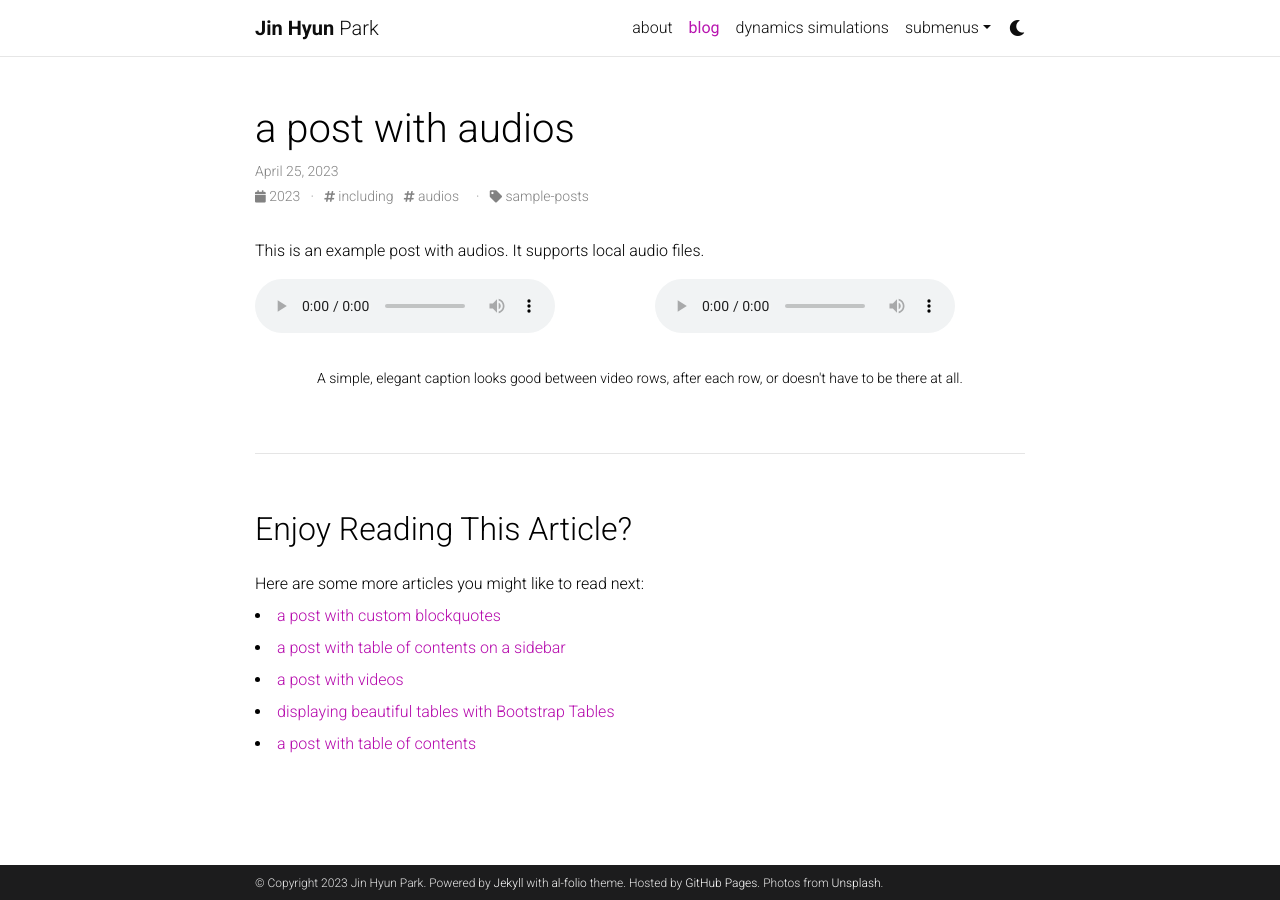
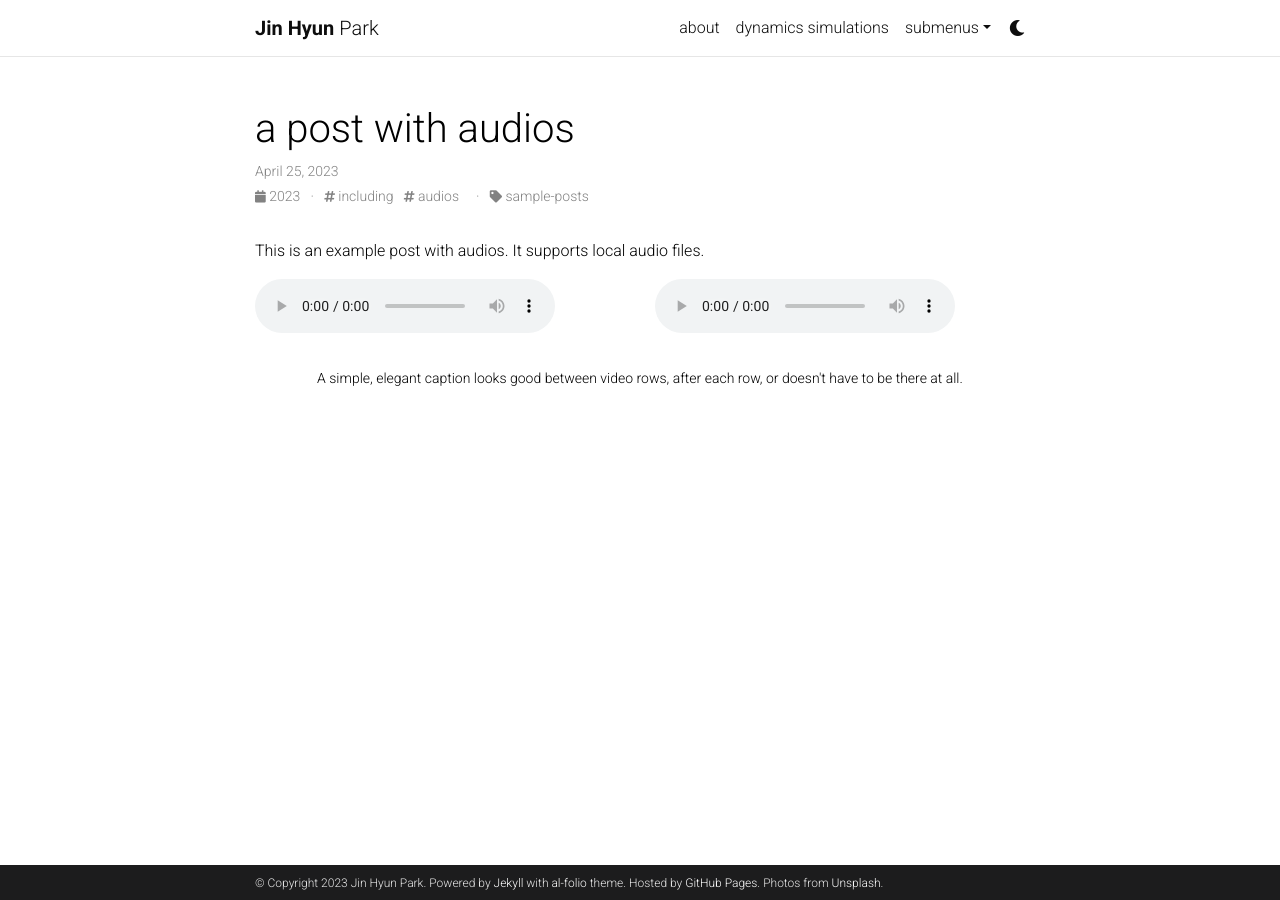
Before and after one commit to jinhyunpark2459/jinhyunpark2459.github.io, a Jekyll site: the page built from _posts/2023-04-25-audios.md, in a window 1280 px wide. Built offline with Jekyll 4.4.1, drawn with Linux system fonts in a browser that asks for light colours; comment, search, counter and statistics services are not loaded; a style sheet for code colours, icons or effects is not loaded.

Commit message:
Update _config.yml

```diff
--- a/_config.yml
+++ b/_config.yml
@@ -120,17 +120,17 @@
 # Blog
 # -----------------------------------------------------------------------------
 
-blog_name: al-folio # blog_name will be displayed in your blog page
-blog_nav_title: blog # your blog must have a title for it to be displayed in the nav bar
+blog_name: # blog_name will be displayed in your blog page
+blog_nav_title: # your blog must have a title for it to be displayed in the nav bar
 blog_description: a simple whitespace theme for academics
-permalink: /blog/:year/:title/
+permalink:
 
 # Pagination
 pagination:
-  enabled: true
+  enabled: false
 
 related_blog_posts:
-  enabled: true
+  enabled: false
   max_related: 5
 
 # Giscus comments (RECOMMENDED)
```
